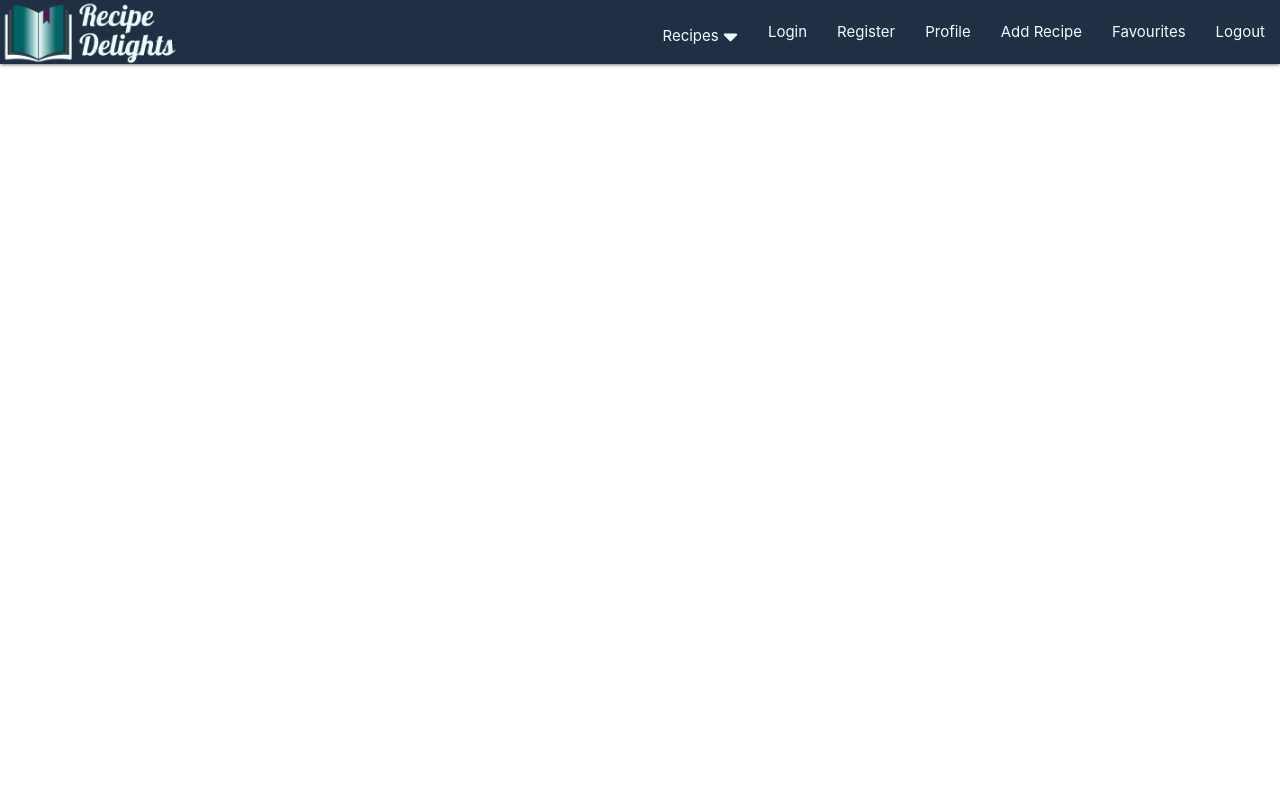
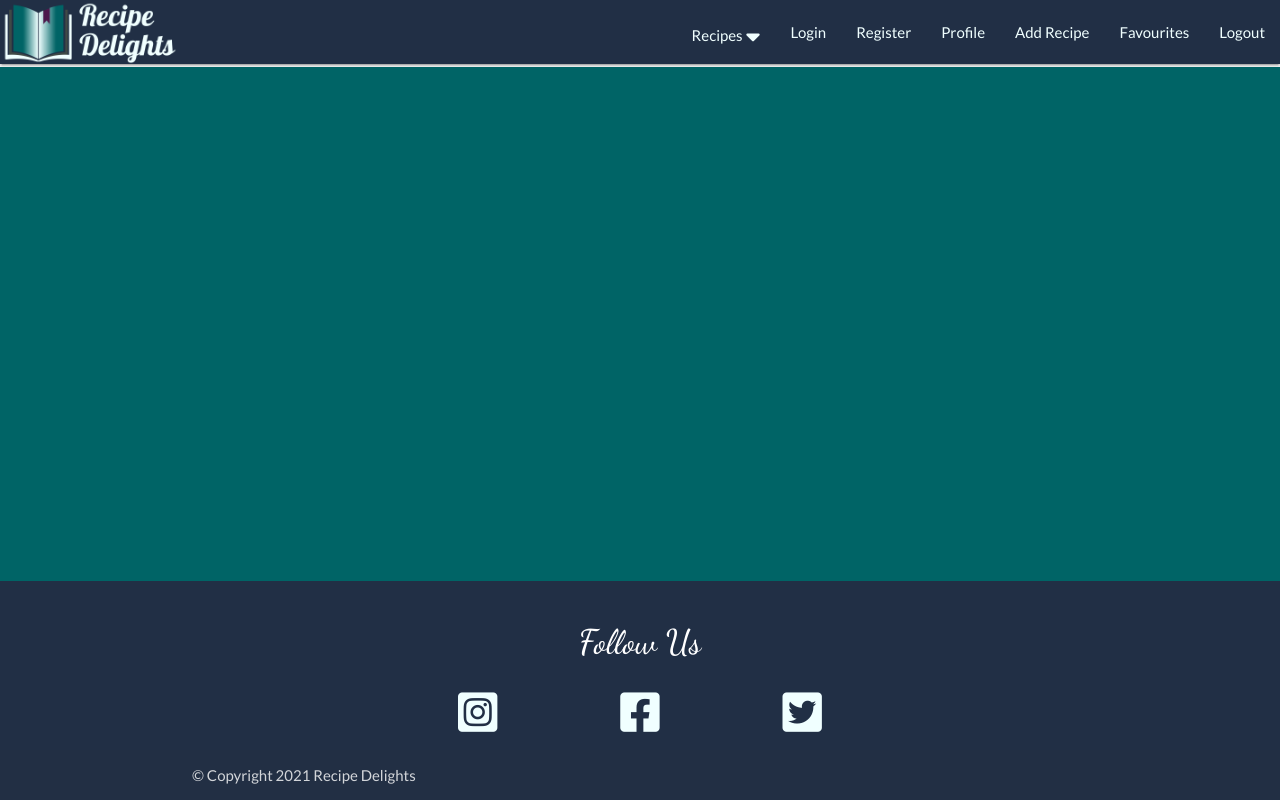
Before and after one commit to RCass172/recipe-delights, a Flask app: page / in a window 1280 px wide. Run offline with Flask 2, Linux system fonts and the light colour scheme; some libraries are stand-ins or nearby versions.

Commit message:
Add the footer to base.html with css styles

```diff
--- a/static/css/style.css
+++ b/static/css/style.css
@@ -1,3 +1,19 @@
+@import url('https://fonts.googleapis.com/css2?family=Dancing+Script:wght@500&family=Lato&family=Montserrat&display=swap');
+
+body {
+    display: flex;
+    min-height: 100vh;
+    flex-direction: column;
+    font-family: 'Lato', sans-serif;
+    margin: 0;
+    padding: 0;
+}
+
+main {
+    flex: 1 0 auto;
+    background-color: #006466;
+}
+
 .navbar {
     background-color: #212f45;
     width: 100%;
@@ -6,3 +22,31 @@
 .navbar a {
     color: azure;
 }
+
+.cursive-text {
+    font-family: 'Dancing Script', cursive;
+}
+
+/*------ Footer ---------*/
+.page-footer {
+    background-color: #212f45;
+}
+
+.page-footer .row {
+    margin: 0;
+}
+
+.social-network li {
+    display: inline-block;
+    margin: 0 auto;
+    padding: 0 60px;
+}
+
+.social-network i {
+    color: azure;
+    font-size: 45px;
+}
+
+.social-network i:hover {
+    color: #c4cad6;
+}
--- a/templates/base.html
+++ b/templates/base.html
@@ -13,7 +13,7 @@
     <!-- Materialize css -->
     <link rel="stylesheet" href="https://cdnjs.cloudflare.com/ajax/libs/materialize/1.0.0/css/materialize.min.css"
         type="text/css">
-        <!-- Own css stylesheet -->
+    <!-- Own css stylesheet -->
     <link rel="stylesheet" href="{{ url_for('static', filename='css/style.css') }}" type="text/css">
     <title>Recipe Delights</title>
 </head>
@@ -22,12 +22,11 @@
 
 
     <header>
-
         <!-- Main navbar -->
         <nav class="navbar">
             <div class="nav-wrapper">
                 <a href="#" class="website-logo">
-                    <img src="{{url_for('static', filename='images/logo.png')}}" height="100%"/>
+                    <img src="{{url_for('static', filename='images/logo.png')}}" height="100%" />
                 </a>
                 <a href="#" data-target="mobile-demo" class="sidenav-trigger" title="nav menu"><i
                         class="fas fa-bars"></i></a>
@@ -73,7 +72,43 @@
         </ul>
     </header>
 
+    <main>
+        {% block content %}
+        {% endblock %}
+    </main>
 
+    <footer class="page-footer">
+        <div class="footer-container">
+            <div class="row">
+                <h4 class="cursive-text center-align">Follow Us</h5>
+                <div class="col s12">
+                    <!--Social media links-->
+                    <ul class="social-network center-align">
+                        <li>
+                            <a href="https://www.instagram.com/" target="_blank" rel="noopener noreferrer">
+                                <i class="fab fa-instagram-square"></i><span class="sr-only">Instagram</span>
+                            </a>
+                        </li>
+                        <li>
+                            <a href="https://www.facebook.com" target="_blank" rel="noopener noreferrer">
+                                <i class="fab fa-facebook-square"></i><span class="sr-only">Facebook</span>
+                            </a>
+                        </li>
+                        <li>
+                            <a href="https://www.twitter.com" target="_blank" rel="noopener noreferrer">
+                                <i class="fab fa-twitter-square"></i><span class="sr-only">Twitter</span>
+                            </a>
+                        </li>
+                    </ul>
+                </div>
+            </div>
+        </div>
+        <div class="footer-copyright">
+            <div class="container">
+                © Copyright 2021 Recipe Delights
+            </div>
+        </div>
+    </footer>
 
     <!-- JQuery -->
     <script src="https://code.jquery.com/jquery-3.6.0.min.js"
```
